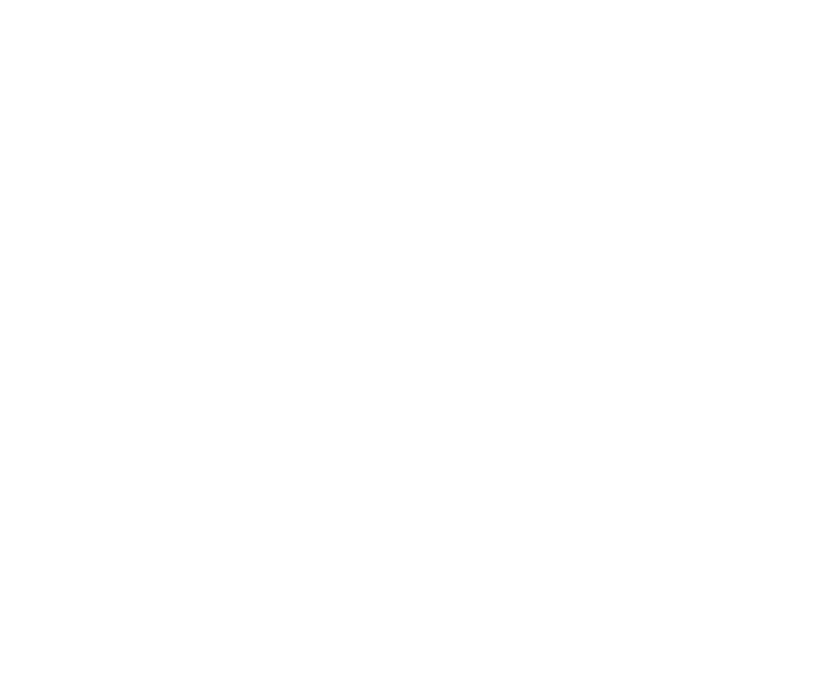
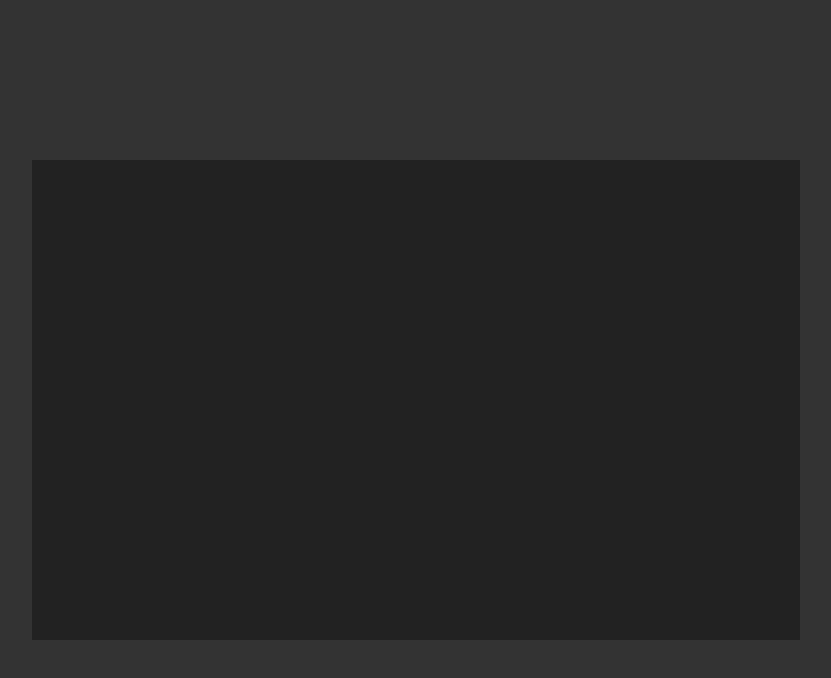
Before and after one commit to colorlessenergy/snake, a Next.js app: page / in a window 1280 px wide. Shown: the top 678 px of the page, without its empty margins (224-1055 px from the left). Built offline with nearby package versions, Linux system fonts and the light colour scheme.

Commit message:
add Field component

```diff
--- /dev/null
+++ b/components/Field.js
@@ -0,0 +1,5 @@
+const Field = () => {
+    return <div className="field"></div>;
+};
+
+export default Field;
--- a/pages/index.js
+++ b/pages/index.js
@@ -1,4 +1,6 @@
 import Head from 'next/head';
+
+import Field from '@/components/Field';
 
 export default function Home() {
     return (
@@ -12,6 +14,8 @@
                 />
                 <link rel="icon" href="/favicon.ico" />
             </Head>
+
+            <Field />
         </>
     );
 }
--- a/styles/globals.css
+++ b/styles/globals.css
@@ -1,5 +1,28 @@
 * {
     box-sizing: border-box;
+    margin: 0;
     padding: 0;
-    margin: 0;
 }
+
+html,
+body {
+    height: 100%;
+}
+
+body {
+    background-color: #333333;
+}
+
+.field {
+    background-color: #222222;
+
+    height: 60%;
+    width: 60%;
+}
+
+#__next {
+    display: flex;
+    align-items: center;
+    justify-content: center;
+    height: 100%;
+}
```
